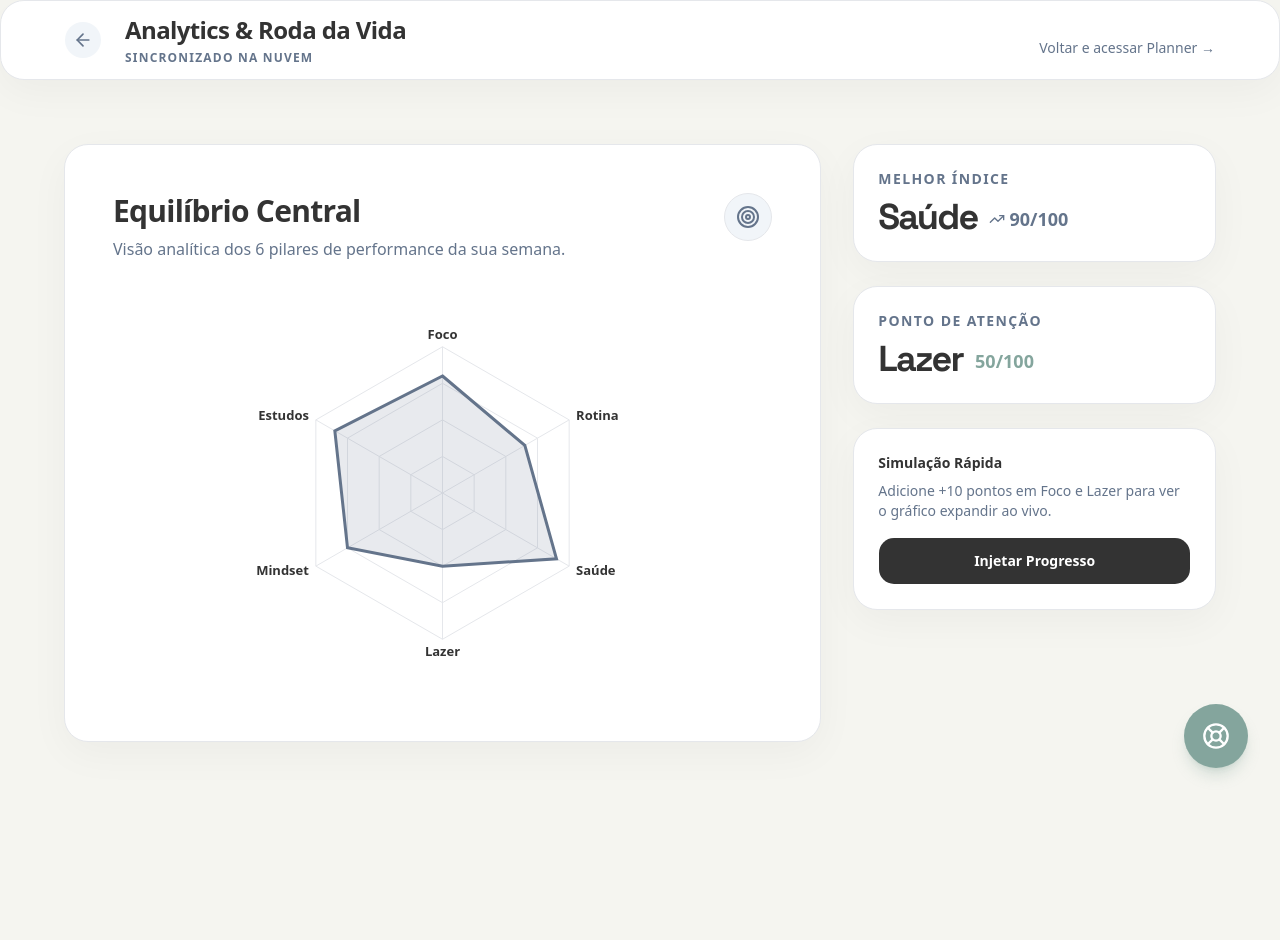
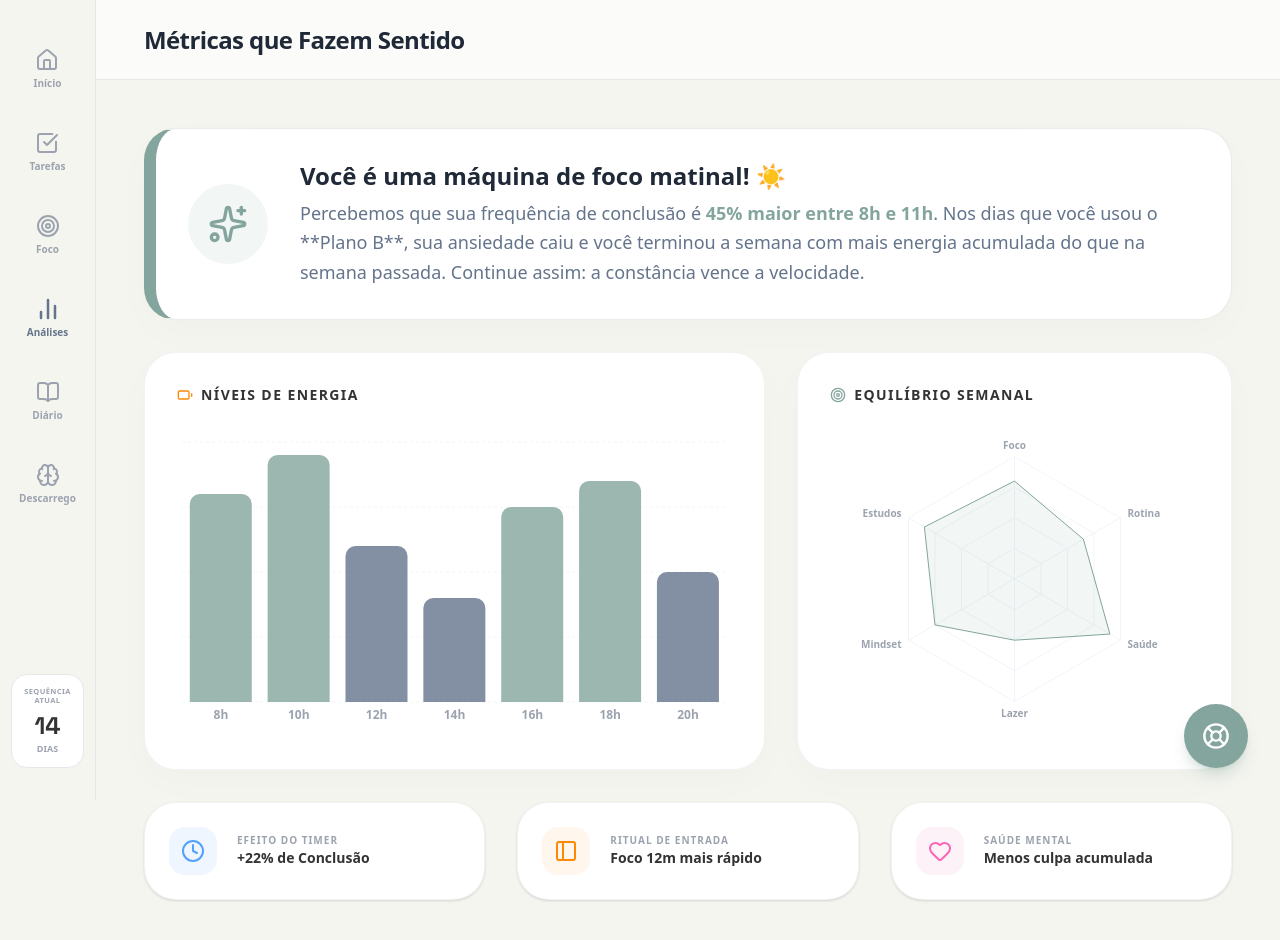
Before and after one commit to gustavoatenuos-cmd/app-priscila-tdah, a Next.js app: page /dashboard/analytics in a window 1280 px wide. Shown: the top 940 px of the page. Before the commit the page ends 806 px from the top, so only its background shows below. Built offline with nearby package versions, Linux system fonts and the light colour scheme.

Commit message:
feat(analytics): refatora analytics para insights humanizados e padrões TDAH

```diff
--- a/src/app/dashboard/analytics/page.tsx
+++ b/src/app/dashboard/analytics/page.tsx
@@ -1,7 +1,7 @@
 "use client";
 
 import { motion } from "framer-motion";
-import { ArrowLeft, Target, TrendingUp, Zap } from "lucide-react";
+import { ArrowLeft, Target, TrendingUp, Zap, Clock, Brain, Heart, Battery, Sparkles, Sidebar as SidebarIcon } from "lucide-react";
 import Link from "next/link";
 import {
   Radar,
@@ -10,13 +10,19 @@ import {
   PolarAngleAxis,
   PolarRadiusAxis,
   ResponsiveContainer,
-  Tooltip
+  Tooltip,
+  BarChart,
+  Bar,
+  XAxis,
+  YAxis,
+  CartesianGrid,
+  Cell
 } from "recharts";
 import { useState } from "react";
-import { Button } from "@/components/ui/button";
+import { Sidebar } from "@/components/sidebar";
 
 export default function AnalyticsPage() {
-  const [data, setData] = useState([
+  const [radarData] = useState([
     { subject: "Foco", A: 80, fullMark: 100 },
     { subject: "Rotina", A: 65, fullMark: 100 },
     { subject: "Saúde", A: 90, fullMark: 100 },
@@ -25,114 +31,115 @@ export default function AnalyticsPage() {
     { subject: "Estudos", A: 85, fullMark: 100 },
   ]);
 
+  const energyData = [
+    { hour: "8h", level: 80 },
+    { hour: "10h", level: 95 },
+    { hour: "12h", level: 60 },
+    { hour: "14h", level: 40 },
+    { hour: "16h", level: 75 },
+    { hour: "18h", level: 85 },
+    { hour: "20h", level: 50 },
+  ];
+
   return (
-    <div className="flex bg-background min-h-screen text-foreground relative overflow-hidden">
-      {/* Main Container */}
-      <main className="flex-1 w-full flex flex-col min-h-screen">
-        <header className="h-20 border-b border-border flex items-center justify-between px-8 md:px-16 premium-panel rounded-none border-t-0 border-l-0 border-r-0 sticky top-0 z-50 bg-card">
-          <div className="flex items-center gap-6">
-            <Link href="/dashboard" className="text-muted-foreground hover:text-foreground transition-colors bg-secondary p-2 rounded-full">
-              <ArrowLeft className="h-5 w-5" />
-            </Link>
-            <div>
-              <h1 className="text-2xl font-bold tracking-tight text-foreground">Analytics & Roda da Vida</h1>
-              <p className="text-xs text-muted-foreground font-bold uppercase tracking-widest mt-1">Sincronizado na Nuvem</p>
-            </div>
-          </div>
-          <Link href="/dashboard/planner" className="text-muted-foreground hover:text-foreground mt-4 block text-sm transition-colors font-medium">Voltar e acessar Planner →</Link>
+    <div className="flex bg-[#F5F5F0] min-h-screen text-[#333333] font-sans">
+      <Sidebar />
+
+      <main className="flex-1 w-full flex flex-col min-h-screen overflow-y-auto">
+        <header className="h-20 border-b border-[#E5E7EB] flex items-center px-8 md:px-12 bg-white/60 backdrop-blur-md sticky top-0 z-30">
+          <h1 className="text-2xl font-bold tracking-tight text-[#1F2937]">Métricas que Fazem Sentido</h1>
         </header>
 
-        <div className="p-8 md:p-16 max-w-7xl mx-auto w-full grid grid-cols-1 lg:grid-cols-3 gap-8">
+        <div className="p-8 md:p-12 max-w-7xl mx-auto w-full grid grid-cols-1 lg:grid-cols-12 gap-8">
 
-          {/* Radar Chart Panel */}
-          <motion.div
-            initial={{ opacity: 0, scale: 0.95 }}
-            animate={{ opacity: 1, scale: 1 }}
-            className="lg:col-span-2 premium-panel premium-hover p-8 md:p-12 min-h-[500px] flex flex-col relative bg-card"
-          >
-            <div className="flex justify-between items-start mb-8">
+          {/* INSIGHT HUMANO (O MAIS IMPORTANTE) */}
+          <motion.div initial={{ y: 20, opacity: 0 }} animate={{ y: 0, opacity: 1 }} className="lg:col-span-12 bg-[#FFFFFF] rounded-[32px] p-8 shadow-[0_12px_40px_rgba(0,0,0,0.02)] border border-[#84A59D]/20 border-l-[12px] border-l-[#84A59D] flex flex-col md:flex-row items-center gap-8">
+            <div className="h-20 w-20 bg-[#84A59D]/10 rounded-full flex items-center justify-center text-[#84A59D] shrink-0">
+               <Sparkles className="h-10 w-10" />
+            </div>
             <div>
-                 <h2 className="text-3xl font-bold tracking-tight text-foreground">Equilíbrio Central</h2>
-                 <p className="text-muted-foreground mt-2 font-medium">Visão analítica dos 6 pilares de performance da sua semana.</p>
+               <h2 className="text-2xl font-black text-[#1F2937] mb-2 leading-tight">Você é uma máquina de foco matinal! ☀️</h2>
+               <p className="text-[#64748B] font-medium text-lg leading-relaxed">
+                 Percebemos que sua frequência de conclusão é <span className="text-[#84A59D] font-bold">45% maior entre 8h e 11h</span>.
+                 Nos dias que você usou o **Plano B**, sua ansiedade caiu e você terminou a semana com mais energia acumulada do que na semana passada.
+                 Continue assim: a constância vence a velocidade.
+               </p>
             </div>
-               <div className="h-12 w-12 rounded-full bg-secondary flex items-center justify-center border-border border">
-                 <Target className="h-6 w-6 text-primary" />
+          </motion.div>
+
+          {/* PADRÃO DE ENERGIA */}
+          <motion.div initial={{ x: -20, opacity: 0 }} animate={{ x: 0, opacity: 1 }} transition={{ delay: 0.1 }} className="lg:col-span-7 bg-[#FFFFFF] rounded-[32px] p-8 shadow-[0_12px_40px_rgba(0,0,0,0.02)] border border-[#E5E7EB]/50">
+             <div className="flex justify-between items-center mb-8">
+                <h3 className="text-sm font-bold text-[#333333] tracking-widest uppercase flex items-center gap-2">
+                  <Battery className="h-4 w-4 text-orange-400" /> Níveis de Energia
+                </h3>
              </div>
+             <div className="h-[300px] w-full">
+                <ResponsiveContainer width="100%" height="100%">
+                  <BarChart data={energyData}>
+                    <CartesianGrid strokeDasharray="3 3" vertical={false} stroke="#F1F5F9" />
+                    <XAxis dataKey="hour" axisLine={false} tickLine={false} tick={{ fontSize: 12, fontWeight: 700, fill: '#9CA3AF' }} />
+                    <Tooltip
+                      cursor={{ fill: '#F1F5F9' }}
+                      contentStyle={{ borderRadius: '16px', border: 'none', boxShadow: '0 10px 30px rgba(0,0,0,0.05)' }}
+                    />
+                    <Bar dataKey="level" radius={[10, 10, 0, 0]}>
+                      {energyData.map((entry, index) => (
+                        <Cell key={`cell-${index}`} fill={entry.level > 70 ? '#84A59D' : '#64748B'} opacity={0.8} />
+                      ))}
+                    </Bar>
+                  </BarChart>
+                </ResponsiveContainer>
              </div>
+          </motion.div>
 
-            <div className="flex-1 w-full min-h-[400px] relative">
+          {/* RODA DA VIDA MINI */}
+          <motion.div initial={{ x: 20, opacity: 0 }} animate={{ x: 0, opacity: 1 }} transition={{ delay: 0.2 }} className="lg:col-span-5 bg-[#FFFFFF] rounded-[32px] p-8 shadow-[0_12px_40px_rgba(0,0,0,0.02)] border border-[#E5E7EB]/50 flex flex-col">
+             <h3 className="text-sm font-bold text-[#333333] tracking-widest uppercase mb-4 flex items-center gap-2">
+                <Target className="h-4 w-4 text-[#84A59D]" /> Equilíbrio Semanal
+             </h3>
+             <div className="flex-1 min-h-[300px]">
                 <ResponsiveContainer width="100%" height="100%">
-                <RadarChart cx="50%" cy="50%" outerRadius="75%" data={data}>
-                  <PolarGrid stroke="#E5E7EB" />
-                  <PolarAngleAxis dataKey="subject" tick={{ fill: '#333333', fontSize: 13, fontWeight: 700 }} />
-                  <PolarRadiusAxis angle={30} domain={[0, 100]} tick={false} axisLine={false} />
-                  <Tooltip
-                     contentStyle={{ backgroundColor: '#ffffff', borderRadius: '12px', color: '#333333', border: '1px solid #E5E7EB', boxShadow: '0 10px 25px rgba(0,0,0,0.05)' }}
-                     itemStyle={{ color: '#333333', fontWeight: 'bold' }}
-                  />
-                  <Radar
-                    name="Performance Atual"
-                    dataKey="A"
-                    stroke="#64748B"
-                    strokeWidth={3}
-                    fill="#64748B"
-                    fillOpacity={0.15}
-                  />
+                  <RadarChart cx="50%" cy="50%" outerRadius="80%" data={radarData}>
+                    <PolarGrid stroke="#F1F5F9" />
+                    <PolarAngleAxis dataKey="subject" tick={{ fill: '#9CA3AF', fontSize: 10, fontWeight: 700 }} />
+                    <Radar dataKey="A" stroke="#84A59D" fill="#84A59D" fillOpacity={0.1} />
                   </RadarChart>
                 </ResponsiveContainer>
              </div>
           </motion.div>
 
-          {/* Quick Metrics */}
-          <div className="space-y-6">
-            <motion.div
-              initial={{ opacity: 0, x: 20 }}
-              animate={{ opacity: 1, x: 0 }}
-              transition={{ delay: 0.1 }}
-              className="premium-panel p-6 border-l-4 border-l-primary bg-card"
-            >
-              <h4 className="text-sm text-muted-foreground font-bold uppercase tracking-widest mb-2">Melhor Índice</h4>
-              <div className="flex items-end gap-3">
-                <span className="text-4xl font-mono font-extrabold text-foreground tracking-tighter">Saúde</span>
-                <span className="text-lg text-primary font-bold mb-1 flex items-center"><TrendingUp className="h-4 w-4 mr-1"/> 90/100</span>
+          {/* CARDS DE PERFORMANCE HUMANA */}
+          <div className="lg:col-span-4 bg-white p-6 rounded-[32px] border border-[#E5E7EB]/50 shadow-sm flex items-center gap-5">
+             <div className="h-12 w-12 rounded-2xl bg-blue-50 flex items-center justify-center text-blue-400 shrink-0">
+               <Clock className="h-6 w-6" />
              </div>
-            </motion.div>
+             <div>
+                <h4 className="text-[10px] font-black text-[#9CA3AF] uppercase tracking-widest">Efeito do Timer</h4>
+                <p className="text-sm font-bold text-[#333333]">+22% de Conclusão</p>
+             </div>
+          </div>
 
-            <motion.div
-              initial={{ opacity: 0, x: 20 }}
-              animate={{ opacity: 1, x: 0 }}
-              transition={{ delay: 0.2 }}
-              className="premium-panel p-6 border-l-4 border-l-accent bg-card"
-            >
-              <h4 className="text-sm text-muted-foreground font-bold uppercase tracking-widest mb-2">Ponto de Atenção</h4>
-              <div className="flex items-end gap-3">
-                <span className="text-4xl font-mono font-extrabold text-foreground tracking-tighter">Lazer</span>
-                <span className="text-lg text-accent font-bold mb-1 flex items-center">50/100</span>
+          <div className="lg:col-span-4 bg-white p-6 rounded-[32px] border border-[#E5E7EB]/50 shadow-sm flex items-center gap-5">
+             <div className="h-12 w-12 rounded-2xl bg-orange-50 flex items-center justify-center text-orange-400 shrink-0">
+               <SidebarIcon className="h-6 w-6" />
              </div>
-            </motion.div>
+             <div>
+                <h4 className="text-[10px] font-black text-[#9CA3AF] uppercase tracking-widest">Ritual de Entrada</h4>
+                <p className="text-sm font-bold text-[#333333]">Foco 12m mais rápido</p>
+             </div>
+          </div>
 
-             <motion.div
-              initial={{ opacity: 0, x: 20 }}
-              animate={{ opacity: 1, x: 0 }}
-              transition={{ delay: 0.3 }}
-              className="premium-panel premium-hover p-6 bg-card"
-            >
-              <h4 className="text-sm text-foreground font-bold mb-2">Simulação Rápida</h4>
-              <p className="text-sm text-muted-foreground mb-4 font-medium">Adicione +10 pontos em Foco e Lazer para ver o gráfico expandir ao vivo.</p>
-              <Button
-                className="w-full bg-foreground hover:bg-foreground/90 text-white font-bold h-12 rounded-xl"
-                onClick={() => {
-                  setData(prev => prev.map(d =>
-                    (d.subject === "Foco" || d.subject === "Lazer")
-                      ? { ...d, A: Math.min(100, d.A + 10) }
-                      : d
-                  ))
-                }}
-              >
-                Injetar Progresso
-              </Button>
-            </motion.div>
+          <div className="lg:col-span-4 bg-white p-6 rounded-[32px] border border-[#E5E7EB]/50 shadow-sm flex items-center gap-5">
+             <div className="h-12 w-12 rounded-2xl bg-pink-50 flex items-center justify-center text-pink-400 shrink-0">
+               <Heart className="h-6 w-6" />
              </div>
+             <div>
+                <h4 className="text-[10px] font-black text-[#9CA3AF] uppercase tracking-widest">Saúde Mental</h4>
+                <p className="text-sm font-bold text-[#333333]">Menos culpa acumulada</p>
+             </div>
+          </div>
+
         </div>
       </main>
     </div>
```
Also changed, not shown: 1 other file (tests, documents, lock files or other folders). Lines whose indentation alone changed are shown as unchanged.
